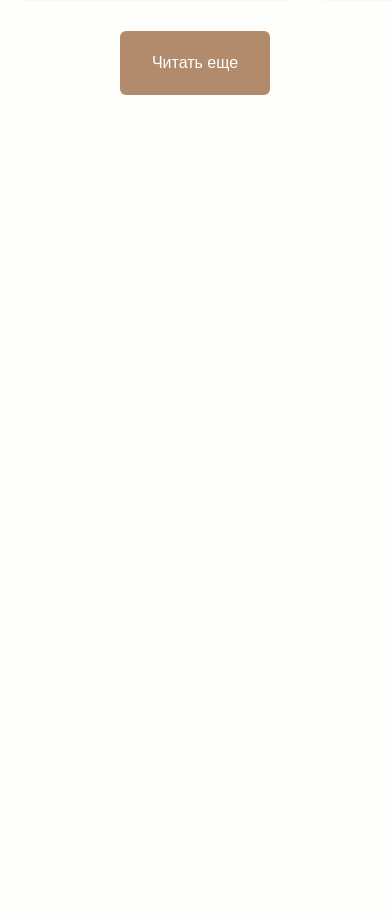
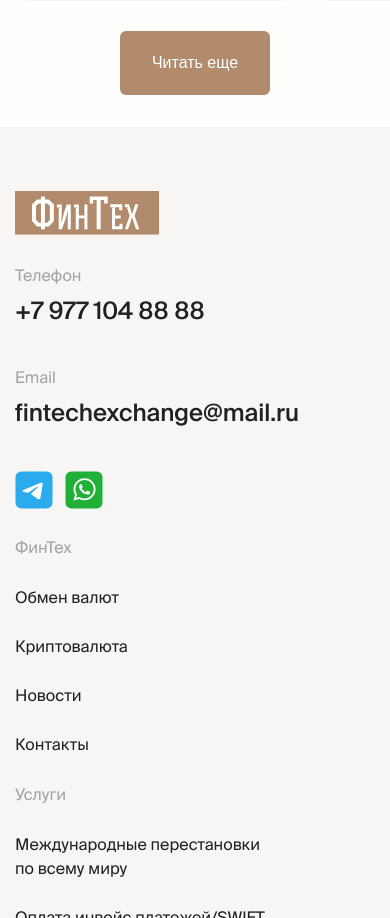
Before and after one commit to Solmyrik/FinTech, a PHP site: page / in a window 390 px wide. Shown: the part 5582-6500 px from the top of the page. Before the commit the page ends 5677 px from the top, so only its background shows below. Run offline with PHP 8.4, Linux system fonts and the light colour scheme.

Commit message:
add footer

```diff
--- /dev/null
+++ b/#search/scss/_footer.scss
@@ -0,0 +1,135 @@
+.footer {
+  background-color: $light;
+  padding: 80px 0px;
+  margin-top: 120px;
+  @media (max-width: $mobile) {
+    margin-top: 32px;
+    padding: 64px 0px;
+  }
+
+  &__container {
+    max-width: $header;
+    display: flex;
+    gap: 128px;
+    justify-content: space-between;
+    @media (max-width: $laptop) {
+      gap: 30px;
+    }
+    @media (max-width: $tablet) {
+      flex-direction: column;
+      align-items: center;
+    }
+    @media (max-width: $mobile) {
+      align-items: start;
+    }
+  }
+
+  &__left {
+    display: flex;
+    justify-content: space-between;
+    flex: 0 1 40%;
+    @media (max-width: 1200px) {
+      flex: 0 1 50%;
+      gap: 30px;
+      // justify-content: center;
+    }
+    @media (max-width: $tablet) {
+      flex-direction: column;
+    }
+    @media (max-width: $mobile) {
+      gap: 0;
+    }
+  }
+
+  &__logo {
+    img {
+      width: 144px;
+    }
+    @media (max-width: $mobile) {
+      margin-bottom: 32px;
+    }
+  }
+
+  &__left-column {
+  }
+
+  &__row {
+    margin-bottom: 40px;
+  }
+
+  &__name {
+    color: #a1a3a5;
+    margin-bottom: 10px;
+  }
+
+  &__phone {
+    font-weight: 500;
+    font-size: 24px;
+    line-height: 150%;
+    font-family: $medium;
+    transition: all 0.3s;
+    &:hover {
+      color: $brown;
+    }
+  }
+
+  &__icons {
+    display: flex;
+    gap: 12px;
+  }
+
+  &__icon {
+    transition: opacity 0.3s;
+    width: 38px;
+    height: 38px;
+    img {
+      width: 38px;
+      height: 38px;
+    }
+    &:hover {
+      opacity: 0.7;
+    }
+  }
+
+  &__right {
+    flex: 0 1 60%;
+    display: flex;
+    justify-content: space-between;
+    @media (max-width: 1200px) {
+      flex: 0 1 50%;
+      display: grid;
+      grid-template-columns: repeat(2, 1fr);
+      gap: 30px;
+    }
+    @media (max-width: $mobile) {
+      display: flex;
+      flex-direction: column;
+    }
+  }
+
+  &__column {
+  }
+
+  &__menu {
+    margin-top: 30px;
+  }
+
+  &__list {
+    display: flex;
+    flex-direction: column;
+    gap: 25px;
+  }
+
+  &__link {
+    transition: all 0.3s;
+    line-height: 150%;
+    &:hover {
+      color: $brown;
+    }
+  }
+
+  &__button {
+    width: 179px;
+    height: 41px;
+  }
+}
--- a/#search/scss/style.scss
+++ b/#search/scss/style.scss
@@ -51,3 +51,4 @@ body {
 @import "_reviews";
 @import "_program";
 @import "_news";
+@import "_footer";
--- a/css/style.css
+++ b/css/style.css
@@ -1485,3 +1485,211 @@ body.lock {
 .news__link {
   padding: 23px 32px !important;
 }
+
+.footer {
+  background-color: #f7f6f4;
+  padding: 80px 0px;
+  margin-top: 120px;
+}
+
+@media (max-width: 767px) {
+  .footer {
+    margin-top: 32px;
+    padding: 64px 0px;
+  }
+}
+
+.footer__container {
+  max-width: 1550px;
+  display: -webkit-box;
+  display: -ms-flexbox;
+  display: flex;
+  gap: 128px;
+  -webkit-box-pack: justify;
+      -ms-flex-pack: justify;
+          justify-content: space-between;
+}
+
+@media (max-width: 1360px) {
+  .footer__container {
+    gap: 30px;
+  }
+}
+
+@media (max-width: 992px) {
+  .footer__container {
+    -webkit-box-orient: vertical;
+    -webkit-box-direction: normal;
+        -ms-flex-direction: column;
+            flex-direction: column;
+    -webkit-box-align: center;
+        -ms-flex-align: center;
+            align-items: center;
+  }
+}
+
+@media (max-width: 767px) {
+  .footer__container {
+    -webkit-box-align: start;
+        -ms-flex-align: start;
+            align-items: start;
+  }
+}
+
+.footer__left {
+  display: -webkit-box;
+  display: -ms-flexbox;
+  display: flex;
+  -webkit-box-pack: justify;
+      -ms-flex-pack: justify;
+          justify-content: space-between;
+  -webkit-box-flex: 0;
+      -ms-flex: 0 1 40%;
+          flex: 0 1 40%;
+}
+
+@media (max-width: 1200px) {
+  .footer__left {
+    -webkit-box-flex: 0;
+        -ms-flex: 0 1 50%;
+            flex: 0 1 50%;
+    gap: 30px;
+  }
+}
+
+@media (max-width: 992px) {
+  .footer__left {
+    -webkit-box-orient: vertical;
+    -webkit-box-direction: normal;
+        -ms-flex-direction: column;
+            flex-direction: column;
+  }
+}
+
+@media (max-width: 767px) {
+  .footer__left {
+    gap: 0;
+  }
+}
+
+.footer__logo img {
+  width: 144px;
+}
+
+@media (max-width: 767px) {
+  .footer__logo {
+    margin-bottom: 32px;
+  }
+}
+
+.footer__row {
+  margin-bottom: 40px;
+}
+
+.footer__name {
+  color: #a1a3a5;
+  margin-bottom: 10px;
+}
+
+.footer__phone {
+  font-weight: 500;
+  font-size: 24px;
+  line-height: 150%;
+  font-family: "Suisse-med";
+  -webkit-transition: all 0.3s;
+  transition: all 0.3s;
+}
+
+.footer__phone:hover {
+  color: #b18b6b;
+}
+
+.footer__icons {
+  display: -webkit-box;
+  display: -ms-flexbox;
+  display: flex;
+  gap: 12px;
+}
+
+.footer__icon {
+  -webkit-transition: opacity 0.3s;
+  transition: opacity 0.3s;
+  width: 38px;
+  height: 38px;
+}
+
+.footer__icon img {
+  width: 38px;
+  height: 38px;
+}
+
+.footer__icon:hover {
+  opacity: 0.7;
+}
+
+.footer__right {
+  -webkit-box-flex: 0;
+      -ms-flex: 0 1 60%;
+          flex: 0 1 60%;
+  display: -webkit-box;
+  display: -ms-flexbox;
+  display: flex;
+  -webkit-box-pack: justify;
+      -ms-flex-pack: justify;
+          justify-content: space-between;
+}
+
+@media (max-width: 1200px) {
+  .footer__right {
+    -webkit-box-flex: 0;
+        -ms-flex: 0 1 50%;
+            flex: 0 1 50%;
+    display: -ms-grid;
+    display: grid;
+    -ms-grid-columns: (1fr)[2];
+        grid-template-columns: repeat(2, 1fr);
+    gap: 30px;
+  }
+}
+
+@media (max-width: 767px) {
+  .footer__right {
+    display: -webkit-box;
+    display: -ms-flexbox;
+    display: flex;
+    -webkit-box-orient: vertical;
+    -webkit-box-direction: normal;
+        -ms-flex-direction: column;
+            flex-direction: column;
+  }
+}
+
+.footer__menu {
+  margin-top: 30px;
+}
+
+.footer__list {
+  display: -webkit-box;
+  display: -ms-flexbox;
+  display: flex;
+  -webkit-box-orient: vertical;
+  -webkit-box-direction: normal;
+      -ms-flex-direction: column;
+          flex-direction: column;
+  gap: 25px;
+}
+
+.footer__link {
+  -webkit-transition: all 0.3s;
+  transition: all 0.3s;
+  line-height: 150%;
+}
+
+.footer__link:hover {
+  color: #b18b6b;
+}
+
+.footer__button {
+  width: 179px;
+  height: 41px;
+}
--- a/index.html
+++ b/index.html
@@ -535,7 +535,64 @@
           </div>
         </section>
       </main>
-      <footer class="footer"></footer>
+      <footer class="footer">
+        <div class="footer__container">
+          <div class="footer__left">
+            <a href="index.html" class="footer__logo">
+              <img src="img/logo.svg" alt="logo" />
+            </a>
+            <div class="footer__left-column">
+              <div class="footer__row">
+                <h4 class="footer__name">Телефон</h4>
+                <a href="tel:+79771048888" class="footer__phone">+7 977 104 88 88</a>
+              </div>
+              <div class="footer__row">
+                <h4 class="footer__name">Email</h4>
+                <a href="mailto:fintechexchange@mail.ru" class="footer__phone"
+                  >fintechexchange@mail.ru</a
+                >
+              </div>
+              <div class="footer__icons">
+                <a href="" class="footer__icon"><img src="img/icons/tg.svg" alt="telegram" /></a>
+                <a href="" class="footer__icon"><img src="img/icons/wa.svg" alt="WhatsApp" /></a>
+              </div>
+            </div>
+          </div>
+          <div class="footer__right">
+            <div class="footer__column">
+              <h4 class="footer__name">ФинТех</h4>
+              <nav class="footer__menu">
+                <ul class="footer__list">
+                  <li class="footer__item"><a href="" class="footer__link">Обмен валют</a></li>
+                  <li class="footer__item"><a href="" class="footer__link">Криптовалюта</a></li>
+                  <li class="footer__item"><a href="" class="footer__link">Новости</a></li>
+                  <li class="footer__item"><a href="" class="footer__link">Контакты</a></li>
+                </ul>
+              </nav>
+            </div>
+            <div class="footer__column">
+              <h4 class="footer__name">Услуги</h4>
+              <nav class="footer__menu">
+                <ul class="footer__list">
+                  <li class="footer__item">
+                    <a href="" class="footer__link"
+                      >Международные перестановки <br />
+                      по всему миру</a
+                    >
+                  </li>
+                  <li class="footer__item">
+                    <a href="" class="footer__link">Оплата инвойс платежей/SWIFT</a>
+                  </li>
+                  <li class="footer__item">
+                    <a href="" class="footer__link">Покупка и продажа USDT</a>
+                  </li>
+                </ul>
+              </nav>
+            </div>
+            <a href="" class="footer__button _btn">Перезвоните мне</a>
+          </div>
+        </div>
+      </footer>
     </div>
     <script src="https://cdn.jsdelivr.net/npm/swiper@11/swiper-bundle.min.js"></script>
     <script src="js/header.js"></script>
```
